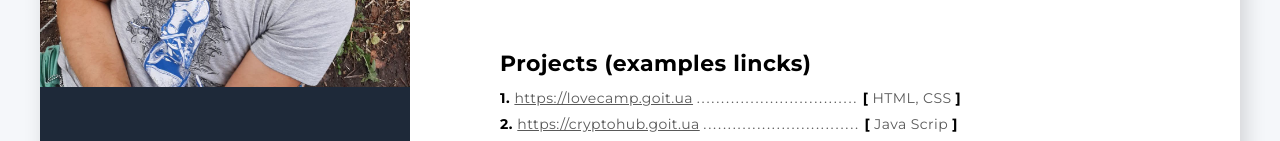
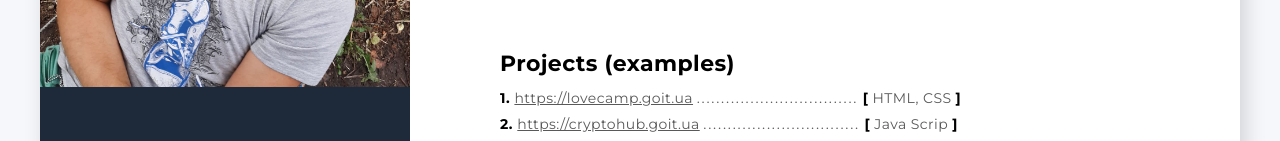
Before and after one commit to eitherwiser/eitherwiser.github.io, a plain HTML site: page index.html in a window 1280 px wide. Shown: the part 327-468 px from the top of the page. Drawn offline with Linux system fonts and the light colour scheme.

Commit message:
Update index.html

```diff
--- a/index.html
+++ b/index.html
@@ -63,7 +63,7 @@
         </div>
         <!-- project container -->
         <div class="Projects-container">
-            <h3>Projects (examples lincks)</h3>
+            <h3>Projects (examples)</h3>
             <ol>
                 <li>
                     <b>1. </b><a href=https://lovecamp.goit.ua>https://lovecamp.goit.ua</a>
```
